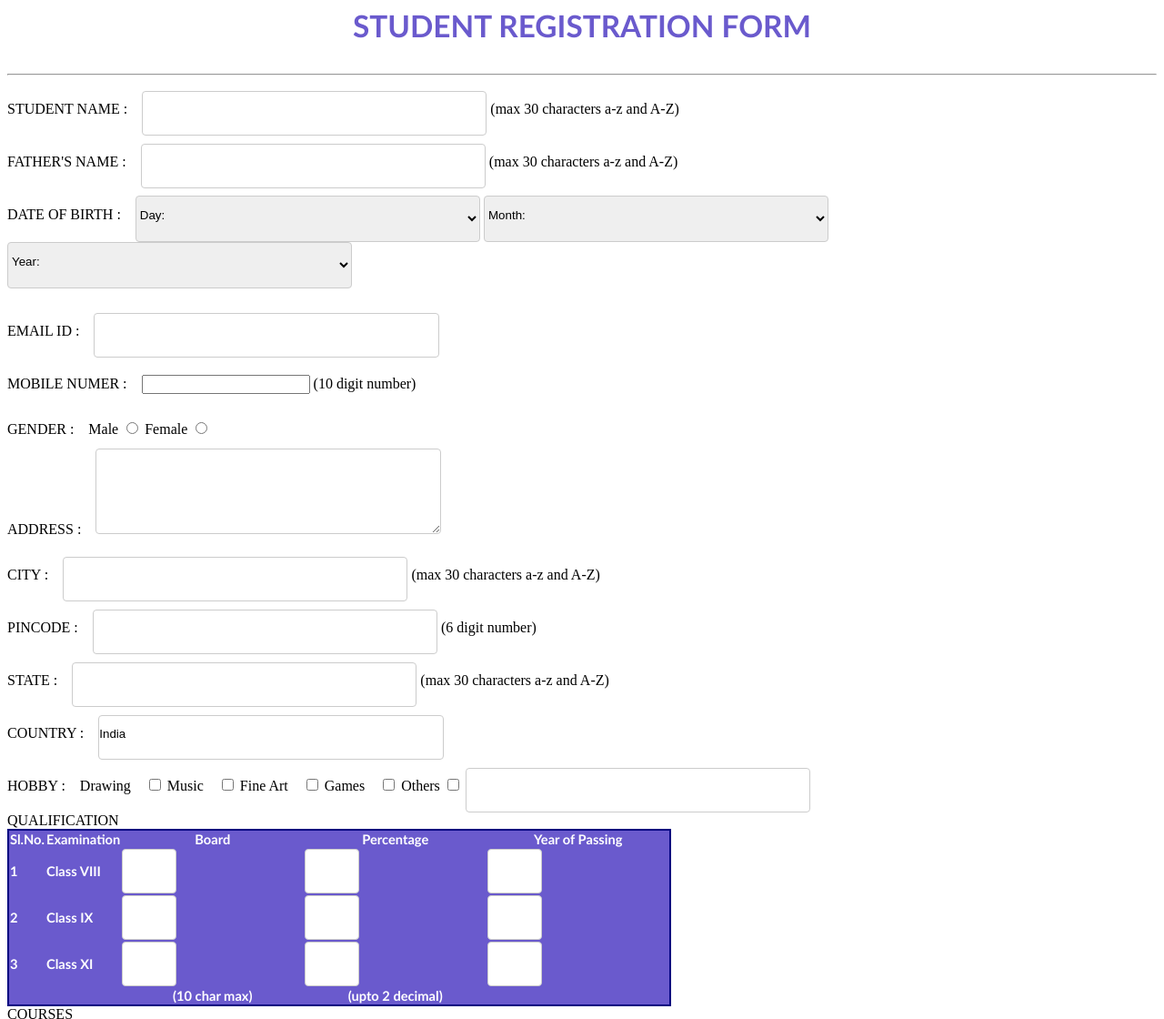
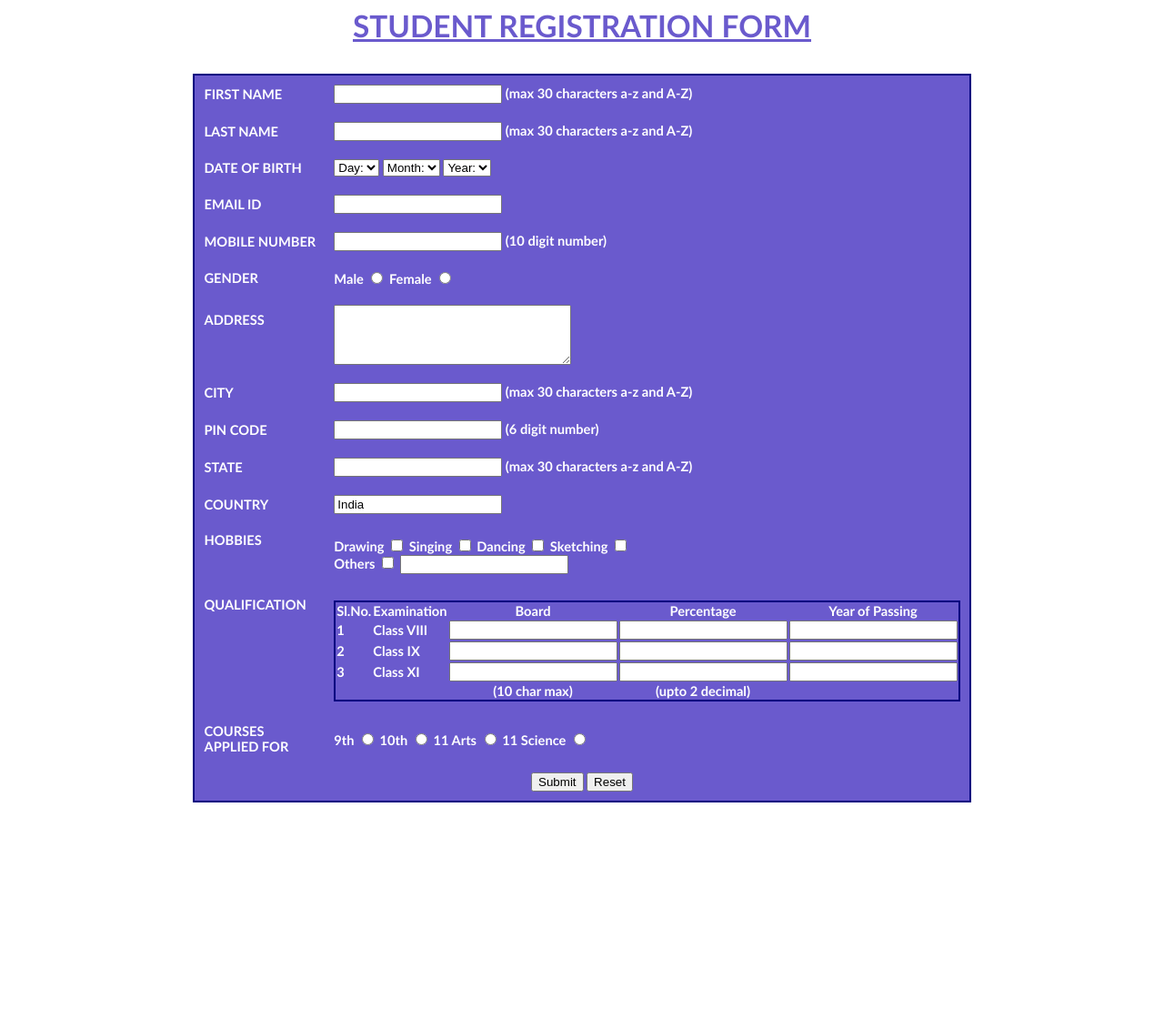
Before and after one commit to ssgirls/ssgirlsinterschool, a plain HTML site: page pages/studentreg.html in a window 1280 px wide. Shown: the top 1120 px of the page at 91% size. After the commit the page ends 890 px from the top, so only its background shows below. Drawn offline with Linux system fonts and the light colour scheme.

Commit message:
Update studentreg.html

```diff
--- a/pages/studentreg.html
+++ b/pages/studentreg.html
@@ -9,30 +9,9 @@ h3{
   font-weight: bold;
   color:SlateBlue;
   text-align: center;
-  }
-input[type=text], select, textarea {
-  width: 30%;
-  padding: 12px 20px 20px 0;
-  border: 1px solid #ccc;
-  border-radius: 4px;
-  resize: vertical;
+  text-decoration: underline
 }
 
-label {
-  padding: 20px 12px 12px 0;
-  display: inline-block;
-}
-
-
-input[type=button], input[type=submit], input[type=reset] {
-  background-color: #04AA6D;
-  border: none;
-  color: rgb(9, 184, 238);
-  padding: 16px 32px;
-  text-decoration: none;
-  margin: 4px 2px;
-  cursor: pointer;
-}
 table{
   font-family: Calibri;
   color:white;
@@ -51,17 +30,32 @@ table.inner{
 </head>
 <body>
 <h3><center>STUDENT REGISTRATION FORM</center></h3>
-  <hr>
-<form action="connect-form.php" method="post">
-  <label for="sname">STUDENT NAME : </label>
-  <input type="text" id = "name"> (max 30 characters a-z and A-Z)
-  <br>
-  <label for="fname">FATHER'S NAME : </label>
-  <input type="text" id = "name"> (max 30 characters a-z and A-Z)
-<br>
-<!----- Date Of Birth --------------------------------------------------------->
-  <label for="dob"> DATE OF BIRTH : </label>
- <select name="Birthday_day" id="Birthday_Day">
+
+
+<table align="center" cellpadding = "10">
+
+<!----- First Name ---------------------------------------------------------->
+<tr>
+<td>FIRST NAME</td>
+<td><input type="text" name="First_Name" maxlength="30"/>
+(max 30 characters a-z and A-Z)
+</td>
+</tr>
+
+<!----- Last Name ---------------------------------------------------------->
+<tr>
+<td>LAST NAME</td>
+<td><input type="text" name="Last_Name" maxlength="30"/>
+(max 30 characters a-z and A-Z)
+</td>
+</tr>
+
+<!----- Date Of Birth -------------------------------------------------------->
+<tr>
+<td>DATE OF BIRTH</td>
+
+<td>
+<select name="Birthday_day" id="Birthday_Day">
 <option value="-1">Day:</option>
 <option value="1">1</option>
 <option value="2">2</option>
@@ -155,74 +149,93 @@ table.inner{
 <option value="1981">1981</option>
 <option value="1980">1980</option>
 </select>
-<br>
+</td>
+</tr>
+
 <!----- Email Id ---------------------------------------------------------->
-<br>
-<label for="email"> EMAIL ID : </label>
-<input type="text" name="Email_Id" maxlength="100" />
-<br>
+<tr>
+<td>EMAIL ID</td>
+<td><input type="text" name="Email_Id" maxlength="100" /></td>
+</tr>
 
 <!----- Mobile Number ---------------------------------------------------------->
-<label for="mobile">MOBILE NUMER : </label>
-<input type="number" name="Mobile_Number" maxlength="10" />
+<tr>
+<td>MOBILE NUMBER</td>
+<td>
+<input type="text" name="Mobile_Number" maxlength="10" />
 (10 digit number)
-<BR>
+</td>
+</tr>
 
 <!----- Gender ----------------------------------------------------------->
-<label for="gender">GENDER : </label>
+<tr>
+<td>GENDER</td>
+<td>
 Male <input type="radio" name="Gender" value="Male" />
 Female <input type="radio" name="Gender" value="Female" />
-<BR>
+</td>
+</tr>
 
 <!----- Address ---------------------------------------------------------->
-
-<label for="address">ADDRESS : </label>
-<textarea name="Address" rows="4" cols="30"></textarea>
-<BR>
+<tr>
+<td>ADDRESS <br /><br /><br /></td>
+<td><textarea name="Address" rows="4" cols="30"></textarea></td>
+</tr>
 
 <!----- City ---------------------------------------------------------->
-<label for="type">CITY : </label>
+<tr>
+<td>CITY</td>
 <td><input type="text" name="City" maxlength="30" />
 (max 30 characters a-z and A-Z)
-<BR>
+</td>
+</tr>
 
 <!----- Pin Code ---------------------------------------------------------->
-<label for="pin">PINCODE : </label>
-<input type="text" name="Pin_Code" maxlength="6" />
+<tr>
+<td>PIN CODE</td>
+<td><input type="text" name="Pin_Code" maxlength="6" />
 (6 digit number)
+</td>
+</tr>
 
 <!----- State ---------------------------------------------------------->
-<BR>
-<label for="state">STATE : </label>
-<input type="text" name="State" maxlength="30" />
+<tr>
+<td>STATE</td>
+<td><input type="text" name="State" maxlength="30" />
 (max 30 characters a-z and A-Z)
-<BR>
+</td>
+</tr>
 
 <!----- Country ---------------------------------------------------------->
-<label for="country">COUNTRY : </label>
-<input type="text" name="Country" value="India" readonly="readonly" />
-<BR>
+<tr>
+<td>COUNTRY</td>
+<td><input type="text" name="Country" value="India" readonly="readonly" /></td>
+</tr>
 
 <!----- Hobbies ---------------------------------------------------------->
 
-<label for="hobby">HOBBY : </label>
+<tr>
+<td>HOBBIES <br /><br /><br /></td>
+
 <td>
-<label for="drawing"> Drawing </label>
+Drawing
 <input type="checkbox" name="Hobby_Drawing" value="Drawing" />
-<label for="drawing"> Music </label>
+Singing
 <input type="checkbox" name="Hobby_Singing" value="Singing" />
-<label for="drawing"> Fine Art </label>
+Dancing
 <input type="checkbox" name="Hobby_Dancing" value="Dancing" />
-<label for="drawing"> Games </label>
+Sketching
 <input type="checkbox" name="Hobby_Cooking" value="Cooking" />
+<br />
 Others
 <input type="checkbox" name="Hobby_Other" value="Other">
 <input type="text" name="Other_Hobby" maxlength="30" />
 </td>
+</tr>
 
 <!----- Qualification---------------------------------------------------------->
-<br>
-<td> QUALIFICATION </td>
+<tr>
+<td>QUALIFICATION <br /><br /><br /><br /><br /><br /><br /></td>
 
 <td>
 <table>
@@ -286,8 +299,7 @@ Others
 </tr>
 
 <!----- Submit and Reset ------------------------------------------------->
-<br>
-  <tr>
+<tr>
 <td colspan="2" align="center">
 <input type="submit" value="Submit">
 <input type="reset" value="Reset">
```
